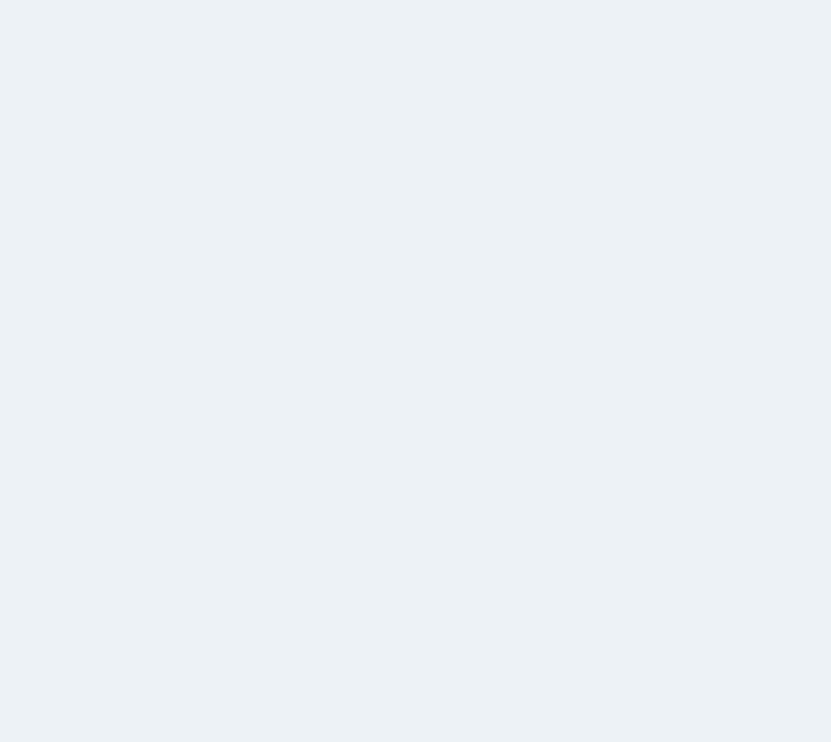
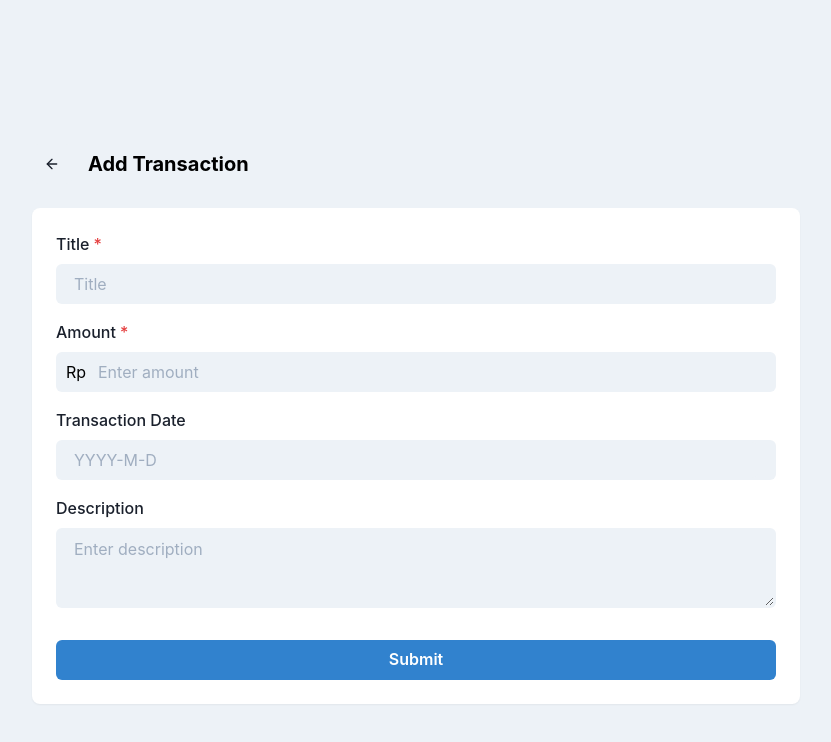
Before and after one commit to seagalputra/silver, a React (Create React App) app: page /transaction/add in a window 1280 px wide. Shown: the top 742 px of the page, without its empty margins (224-1055 px from the left). Built offline with nearby package versions, Linux system fonts and the light colour scheme.

Commit message:
Adding add transaction page

```diff
--- a/package.json
+++ b/package.json
@@ -22,6 +22,7 @@
     "micro-cors": "^0.1.1",
     "mongoose": "5.10.18",
     "react": "^17.0.2",
+    "react-day-picker": "^7.4.10",
     "react-dom": "^17.0.2",
     "react-icons": "^3.0.0",
     "react-router-dom": "^5.2.0",
--- a/public/index.html
+++ b/public/index.html
@@ -24,7 +24,7 @@
       work correctly both with client-side routing and a non-root public URL.
       Learn how to configure a non-root public URL by running `npm run build`.
     -->
-    <title>React App</title>
+    <title>Silver Apps</title>
   </head>
   <body>
     <noscript>You need to enable JavaScript to run this app.</noscript>
--- /dev/null
+++ b/src/AddTransaction.tsx
@@ -0,0 +1,80 @@
+import React from "react";
+import {
+  Box,
+  Center,
+  Input,
+  InputGroup,
+  InputLeftElement,
+  Textarea,
+  FormControl,
+  FormLabel,
+  Button,
+  IconButton,
+  Flex,
+  Tooltip,
+} from "@chakra-ui/react";
+import DayPickerInput from "react-day-picker/DayPickerInput";
+import { FiArrowLeft } from "react-icons/fi";
+import { Link } from "react-router-dom";
+
+const AddTransaction: React.FC<{}> = () => {
+  return (
+    <Center fontSize="xl" margin="36" flexDirection="column">
+      <Box maxW="3xl" w="full">
+        <Flex alignItems="center">
+          <Tooltip hasArrow label="Back to dashboard" placement="top">
+            <Link to="/">
+              <IconButton aria-label="Back" icon={<FiArrowLeft />} />
+            </Link>
+          </Tooltip>
+          <Box as="h1" color="black" fontWeight="bold" ml="4">
+            Add Transaction
+          </Box>
+        </Flex>
+      </Box>
+      <Box
+        borderRadius="lg"
+        bgColor="white"
+        boxShadow="sm"
+        maxW="3xl"
+        w="full"
+        mt="6"
+      >
+        <Box p="6">
+          <FormControl id="title" isRequired>
+            <FormLabel>Title</FormLabel>
+            <Input placeholder="Title" variant="filled" />
+          </FormControl>
+          <FormControl id="amount" isRequired mt="4">
+            <FormLabel>Amount</FormLabel>
+            <InputGroup>
+              <InputLeftElement
+                pointerEvents="none"
+                color="black"
+                children="Rp"
+              />
+              <Input placeholder="Enter amount" variant="filled" />
+            </InputGroup>
+          </FormControl>
+          <FormControl id="transactionDate" mt="4">
+            <FormLabel>Transaction Date</FormLabel>
+            <DayPickerInput onDayChange={(day) => console.log(day)} />
+          </FormControl>
+          <FormControl id="description" mt="4">
+            <FormLabel>Description</FormLabel>
+            <Textarea
+              placeholder="Enter description"
+              variant="filled"
+              size="md"
+            />
+          </FormControl>
+          <Button isFullWidth mt="8" colorScheme="blue">
+            Submit
+          </Button>
+        </Box>
+      </Box>
+    </Center>
+  );
+};
+
+export default AddTransaction;
--- a/src/AppRoute.tsx
+++ b/src/AppRoute.tsx
@@ -4,6 +4,7 @@ import { BrowserRouter as Router, Switch, Route } from "react-router-dom";
 import FallbackProgress from "./FallbackProgress";
 
 const Dashboard = lazy(() => import("./Dashboard"));
+const AddTransaction = lazy(() => import("./AddTransaction"));
 
 const AppRoute: React.FC<{}> = () => (
   <Router>
@@ -16,6 +17,7 @@ const AppRoute: React.FC<{}> = () => (
     >
       <Switch>
         <Route path="/" exact component={Dashboard} />
+        <Route path="/transaction/add" component={AddTransaction} />
       </Switch>
     </Suspense>
   </Router>
--- a/src/Dashboard.tsx
+++ b/src/Dashboard.tsx
@@ -11,6 +11,7 @@ import {
 } from "@chakra-ui/react";
 import { FiPlus } from "react-icons/fi";
 import { gql, useQuery } from "@apollo/client";
+import { Link } from "react-router-dom";
 
 import FallbackProgress from "./FallbackProgress";
 
@@ -50,7 +51,6 @@ const Dashboard: React.FC<{}> = () => {
       </Box>
       <Box
         borderRadius="lg"
-        overflow="hidden"
         bgColor="white"
         boxShadow="sm"
         maxW="3xl"
@@ -78,6 +78,7 @@ const Dashboard: React.FC<{}> = () => {
               </Box>
             </Flex>
             <Tooltip hasArrow label="Add transaction" placement="right">
+              <Link to="/transaction/add">
                 <Button
                   colorScheme="blue"
                   p="3"
@@ -87,6 +88,7 @@ const Dashboard: React.FC<{}> = () => {
                 >
                   <FiPlus color="#ffffff" fontWeight="bold" />
                 </Button>
+              </Link>
             </Tooltip>
           </Flex>
           <Divider orientation="horizontal" my="4" />
@@ -129,7 +131,6 @@ const Dashboard: React.FC<{}> = () => {
       ) : (
         <Box
           borderRadius="lg"
-          overflow="hidden"
           bgColor="white"
           boxShadow="sm"
           maxW="3xl"
@@ -164,7 +165,7 @@ const Dashboard: React.FC<{}> = () => {
                           isTruncated
                           lineHeight="tight"
                         >
-                          {transaction.transactionDate}
+                          {new Date(transaction.transactionDate).toDateString()}
                         </Box>
                       </Flex>
                     </Flex>
--- a/src/index.tsx
+++ b/src/index.tsx
@@ -6,6 +6,8 @@ import reportWebVitals from "./reportWebVitals";
 import * as serviceWorker from "./serviceWorker";
 import { ApolloProvider } from "@apollo/client/react";
 import { ApolloClient, InMemoryCache } from "@apollo/client";
+import "react-day-picker/lib/style.css";
+import "./style.css";
 
 const client = new ApolloClient({
   uri: process.env.REACT_APP_GRAPHQL_URL,
--- /dev/null
+++ b/src/style.css
@@ -0,0 +1,57 @@
+.DayPicker-wrapper {
+  position: relative;
+
+  flex-direction: row;
+  padding-bottom: 1em;
+
+  -webkit-user-select: none;
+
+  -moz-user-select: none;
+
+  -ms-user-select: none;
+
+  user-select: none;
+}
+
+.DayPickerInput {
+  display: inline-block;
+  width: 100%;
+  border: 2px solid var(--chakra-colors-transparent);
+  transition: all 0.2s;
+  outline: 0;
+  min-width: 0px;
+  background: var(--chakra-colors-gray-100);
+  font-size: var(--chakra-fontSizes-md);
+  padding-inline-start: var(--chakra-space-4);
+  padding-inline-end: var(--chakra-space-4);
+  height: var(--chakra-sizes-10);
+  border-radius: var(--chakra-radii-md);
+  appearance: none;
+  position: relative;
+}
+
+.DayPickerInput > input {
+  position: relative;
+  min-width: 0px;
+  height: 100%;
+  width: 100%;
+  padding: 0;
+  margin: 0;
+  background: var(--chakra-colors-gray-100);
+  font-size: var(--chakra-fontSizes-md);
+  border-radius: var(--chakra-radii-md);
+  appearance: none;
+}
+
+.DayPickerInput-OverlayWrapper {
+  position: relative;
+}
+
+.DayPickerInput-Overlay {
+  position: absolute;
+  left: 0;
+  z-index: 1;
+
+  background: white;
+  box-shadow: 0 2px 5px rgba(0, 0, 0, 0.15);
+}
```
Also changed, not shown: 1 other file (tests, documents, lock files or other folders). Lines whose indentation alone changed are shown as unchanged.
